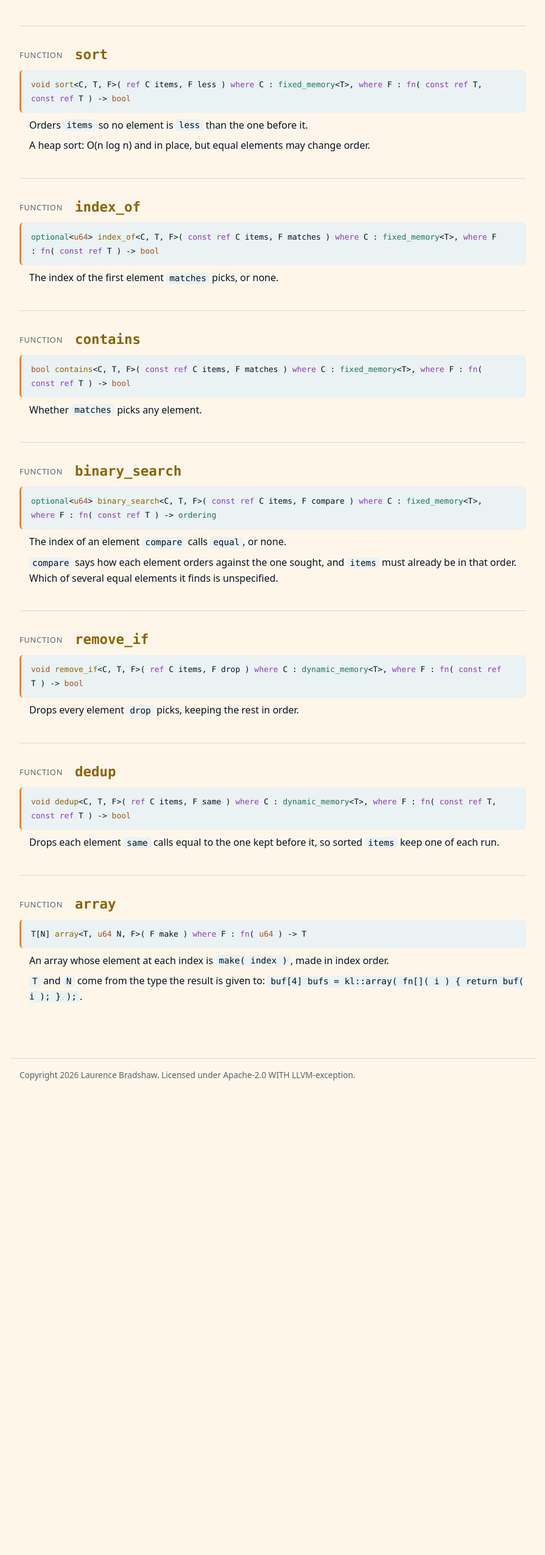
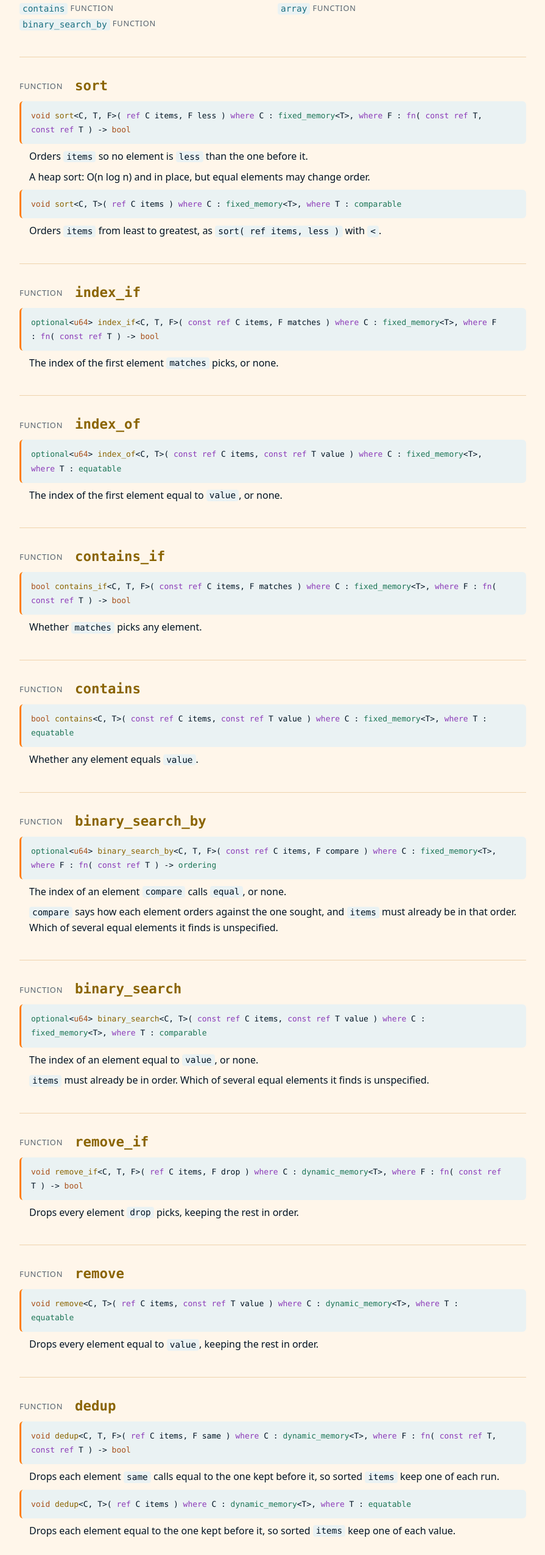
Before and after one commit to LaurenceBradshaw/keel, a plain HTML site: page keel_stl/docs/algorithm.html in a window 1280 px wide. Shown: the part 247-2797 px from the top of the page at 61% size, without its empty margins (192-1087 px from the left). Before the commit the page ends 2053 px from the top, so only its background shows below. Drawn offline with Linux system fonts and the light colour scheme.

Commit message:
add value forms of the algorithms, fix binary_search's direction

```diff
--- a/keel_stl/docs/algorithm.html
+++ b/keel_stl/docs/algorithm.html
@@ -13,10 +13,14 @@
 <h1><span class="kind">module</span> <a class="package" href="index.html">kl</a>::algorithm</h1>
 <ul class="contents">
 <li><a href="#sort"><code>sort</code></a> <span class="kind">function</span></li>
+<li><a href="#index_if"><code>index_if</code></a> <span class="kind">function</span></li>
 <li><a href="#index_of"><code>index_of</code></a> <span class="kind">function</span></li>
+<li><a href="#contains_if"><code>contains_if</code></a> <span class="kind">function</span></li>
 <li><a href="#contains"><code>contains</code></a> <span class="kind">function</span></li>
+<li><a href="#binary_search_by"><code>binary_search_by</code></a> <span class="kind">function</span></li>
 <li><a href="#binary_search"><code>binary_search</code></a> <span class="kind">function</span></li>
 <li><a href="#remove_if"><code>remove_if</code></a> <span class="kind">function</span></li>
+<li><a href="#remove"><code>remove</code></a> <span class="kind">function</span></li>
 <li><a href="#dedup"><code>dedup</code></a> <span class="kind">function</span></li>
 <li><a href="#array"><code>array</code></a> <span class="kind">function</span></li>
 </ul>
@@ -28,34 +32,66 @@
 <p>Orders <code>items</code> so no element is <code>less</code> than the one before it.</p>
 <p>A heap sort: O(n log n) and in place, but equal elements may change order.</p>
 </div>
+<pre class="signature"><a class="anchor" href="#sort" aria-label="Link to sort">#</a><code><a class="prim" href="prelude.html#void">void</a> <span class="fn">sort</span>&lt;C, T&gt;( <span class="kw">ref</span> C items ) <span class="kw">where</span> C : <a class="type" href="prelude.html#fixed_memory">fixed_memory</a>&lt;T&gt;, <span class="kw">where</span> T : <a class="type" href="prelude.html#comparable">comparable</a></code></pre>
+<div class="doc">
+<p>Orders <code>items</code> from least to greatest, as <code>sort( ref items, less )</code> with <code>&lt;</code>.</p>
+</div>
 </div>
 </section>
 <section class="entry">
-<h2><span class="kind">function</span> <span class="fn">index_of</span></h2>
-<div class="group" id="index_of">
-<pre class="signature"><a class="anchor" href="#index_of" aria-label="Link to index_of">#</a><code><a class="type" href="optional.html#optional">optional</a>&lt;<a class="prim" href="prelude.html#u64">u64</a>&gt; <span class="fn">index_of</span>&lt;C, T, F&gt;( <span class="kw">const</span> <span class="kw">ref</span> C items, F matches ) <span class="kw">where</span> C : <a class="type" href="prelude.html#fixed_memory">fixed_memory</a>&lt;T&gt;, <span class="kw">where</span> F : <span class="kw">fn</span>( <span class="kw">const</span> <span class="kw">ref</span> T ) -&gt; <a class="prim" href="prelude.html#bool">bool</a></code></pre>
+<h2><span class="kind">function</span> <span class="fn">index_if</span></h2>
+<div class="group" id="index_if">
+<pre class="signature"><a class="anchor" href="#index_if" aria-label="Link to index_if">#</a><code><a class="type" href="optional.html#optional">optional</a>&lt;<a class="prim" href="prelude.html#u64">u64</a>&gt; <span class="fn">index_if</span>&lt;C, T, F&gt;( <span class="kw">const</span> <span class="kw">ref</span> C items, F matches ) <span class="kw">where</span> C : <a class="type" href="prelude.html#fixed_memory">fixed_memory</a>&lt;T&gt;, <span class="kw">where</span> F : <span class="kw">fn</span>( <span class="kw">const</span> <span class="kw">ref</span> T ) -&gt; <a class="prim" href="prelude.html#bool">bool</a></code></pre>
 <div class="doc">
 <p>The index of the first element <code>matches</code> picks, or none.</p>
 </div>
 </div>
 </section>
 <section class="entry">
-<h2><span class="kind">function</span> <span class="fn">contains</span></h2>
-<div class="group" id="contains">
-<pre class="signature"><a class="anchor" href="#contains" aria-label="Link to contains">#</a><code><a class="prim" href="prelude.html#bool">bool</a> <span class="fn">contains</span>&lt;C, T, F&gt;( <span class="kw">const</span> <span class="kw">ref</span> C items, F matches ) <span class="kw">where</span> C : <a class="type" href="prelude.html#fixed_memory">fixed_memory</a>&lt;T&gt;, <span class="kw">where</span> F : <span class="kw">fn</span>( <span class="kw">const</span> <span class="kw">ref</span> T ) -&gt; <a class="prim" href="prelude.html#bool">bool</a></code></pre>
+<h2><span class="kind">function</span> <span class="fn">index_of</span></h2>
+<div class="group" id="index_of">
+<pre class="signature"><a class="anchor" href="#index_of" aria-label="Link to index_of">#</a><code><a class="type" href="optional.html#optional">optional</a>&lt;<a class="prim" href="prelude.html#u64">u64</a>&gt; <span class="fn">index_of</span>&lt;C, T&gt;( <span class="kw">const</span> <span class="kw">ref</span> C items, <span class="kw">const</span> <span class="kw">ref</span> T value ) <span class="kw">where</span> C : <a class="type" href="prelude.html#fixed_memory">fixed_memory</a>&lt;T&gt;, <span class="kw">where</span> T : <a class="type" href="prelude.html#equatable">equatable</a></code></pre>
+<div class="doc">
+<p>The index of the first element equal to <code>value</code>, or none.</p>
+</div>
+</div>
+</section>
+<section class="entry">
+<h2><span class="kind">function</span> <span class="fn">contains_if</span></h2>
+<div class="group" id="contains_if">
+<pre class="signature"><a class="anchor" href="#contains_if" aria-label="Link to contains_if">#</a><code><a class="prim" href="prelude.html#bool">bool</a> <span class="fn">contains_if</span>&lt;C, T, F&gt;( <span class="kw">const</span> <span class="kw">ref</span> C items, F matches ) <span class="kw">where</span> C : <a class="type" href="prelude.html#fixed_memory">fixed_memory</a>&lt;T&gt;, <span class="kw">where</span> F : <span class="kw">fn</span>( <span class="kw">const</span> <span class="kw">ref</span> T ) -&gt; <a class="prim" href="prelude.html#bool">bool</a></code></pre>
 <div class="doc">
 <p>Whether <code>matches</code> picks any element.</p>
 </div>
 </div>
 </section>
 <section class="entry">
-<h2><span class="kind">function</span> <span class="fn">binary_search</span></h2>
-<div class="group" id="binary_search">
-<pre class="signature"><a class="anchor" href="#binary_search" aria-label="Link to binary_search">#</a><code><a class="type" href="optional.html#optional">optional</a>&lt;<a class="prim" href="prelude.html#u64">u64</a>&gt; <span class="fn">binary_search</span>&lt;C, T, F&gt;( <span class="kw">const</span> <span class="kw">ref</span> C items, F compare ) <span class="kw">where</span> C : <a class="type" href="prelude.html#fixed_memory">fixed_memory</a>&lt;T&gt;, <span class="kw">where</span> F : <span class="kw">fn</span>( <span class="kw">const</span> <span class="kw">ref</span> T ) -&gt; <a class="type" href="prelude.html#ordering">ordering</a></code></pre>
+<h2><span class="kind">function</span> <span class="fn">contains</span></h2>
+<div class="group" id="contains">
+<pre class="signature"><a class="anchor" href="#contains" aria-label="Link to contains">#</a><code><a class="prim" href="prelude.html#bool">bool</a> <span class="fn">contains</span>&lt;C, T&gt;( <span class="kw">const</span> <span class="kw">ref</span> C items, <span class="kw">const</span> <span class="kw">ref</span> T value ) <span class="kw">where</span> C : <a class="type" href="prelude.html#fixed_memory">fixed_memory</a>&lt;T&gt;, <span class="kw">where</span> T : <a class="type" href="prelude.html#equatable">equatable</a></code></pre>
+<div class="doc">
+<p>Whether any element equals <code>value</code>.</p>
+</div>
+</div>
+</section>
+<section class="entry">
+<h2><span class="kind">function</span> <span class="fn">binary_search_by</span></h2>
+<div class="group" id="binary_search_by">
+<pre class="signature"><a class="anchor" href="#binary_search_by" aria-label="Link to binary_search_by">#</a><code><a class="type" href="optional.html#optional">optional</a>&lt;<a class="prim" href="prelude.html#u64">u64</a>&gt; <span class="fn">binary_search_by</span>&lt;C, T, F&gt;( <span class="kw">const</span> <span class="kw">ref</span> C items, F compare ) <span class="kw">where</span> C : <a class="type" href="prelude.html#fixed_memory">fixed_memory</a>&lt;T&gt;, <span class="kw">where</span> F : <span class="kw">fn</span>( <span class="kw">const</span> <span class="kw">ref</span> T ) -&gt; <a class="type" href="prelude.html#ordering">ordering</a></code></pre>
 <div class="doc">
 <p>The index of an element <code>compare</code> calls <code>equal</code>, or none.</p>
 <p><code>compare</code> says how each element orders against the one sought, and <code>items</code> must already be in
 that order. Which of several equal elements it finds is unspecified.</p>
+</div>
+</div>
+</section>
+<section class="entry">
+<h2><span class="kind">function</span> <span class="fn">binary_search</span></h2>
+<div class="group" id="binary_search">
+<pre class="signature"><a class="anchor" href="#binary_search" aria-label="Link to binary_search">#</a><code><a class="type" href="optional.html#optional">optional</a>&lt;<a class="prim" href="prelude.html#u64">u64</a>&gt; <span class="fn">binary_search</span>&lt;C, T&gt;( <span class="kw">const</span> <span class="kw">ref</span> C items, <span class="kw">const</span> <span class="kw">ref</span> T value ) <span class="kw">where</span> C : <a class="type" href="prelude.html#fixed_memory">fixed_memory</a>&lt;T&gt;, <span class="kw">where</span> T : <a class="type" href="prelude.html#comparable">comparable</a></code></pre>
+<div class="doc">
+<p>The index of an element equal to <code>value</code>, or none.</p>
+<p><code>items</code> must already be in order. Which of several equal elements it finds is unspecified.</p>
 </div>
 </div>
 </section>
@@ -69,12 +105,25 @@ that order. Which of several equal elements it finds is unspecified.</p>
 </div>
 </section>
 <section class="entry">
+<h2><span class="kind">function</span> <span class="fn">remove</span></h2>
+<div class="group" id="remove">
+<pre class="signature"><a class="anchor" href="#remove" aria-label="Link to remove">#</a><code><a class="prim" href="prelude.html#void">void</a> <span class="fn">remove</span>&lt;C, T&gt;( <span class="kw">ref</span> C items, <span class="kw">const</span> <span class="kw">ref</span> T value ) <span class="kw">where</span> C : <a class="type" href="prelude.html#dynamic_memory">dynamic_memory</a>&lt;T&gt;, <span class="kw">where</span> T : <a class="type" href="prelude.html#equatable">equatable</a></code></pre>
+<div class="doc">
+<p>Drops every element equal to <code>value</code>, keeping the rest in order.</p>
+</div>
+</div>
+</section>
+<section class="entry">
 <h2><span class="kind">function</span> <span class="fn">dedup</span></h2>
 <div class="group" id="dedup">
 <pre class="signature"><a class="anchor" href="#dedup" aria-label="Link to dedup">#</a><code><a class="prim" href="prelude.html#void">void</a> <span class="fn">dedup</span>&lt;C, T, F&gt;( <span class="kw">ref</span> C items, F same ) <span class="kw">where</span> C : <a class="type" href="prelude.html#dynamic_memory">dynamic_memory</a>&lt;T&gt;, <span class="kw">where</span> F : <span class="kw">fn</span>( <span class="kw">const</span> <span class="kw">ref</span> T, <span class="kw">const</span> <span class="kw">ref</span> T ) -&gt; <a class="prim" href="prelude.html#bool">bool</a></code></pre>
 <div class="doc">
 <p>Drops each element <code>same</code> calls equal to the one kept before it, so sorted <code>items</code> keep one
 of each run.</p>
+</div>
+<pre class="signature"><a class="anchor" href="#dedup" aria-label="Link to dedup">#</a><code><a class="prim" href="prelude.html#void">void</a> <span class="fn">dedup</span>&lt;C, T&gt;( <span class="kw">ref</span> C items ) <span class="kw">where</span> C : <a class="type" href="prelude.html#dynamic_memory">dynamic_memory</a>&lt;T&gt;, <span class="kw">where</span> T : <a class="type" href="prelude.html#equatable">equatable</a></code></pre>
+<div class="doc">
+<p>Drops each element equal to the one kept before it, so sorted <code>items</code> keep one of each value.</p>
 </div>
 </div>
 </section>
```
Also changed, not shown: docs/PLAN.md (+10 -0 lines), keel_stl/docs/index.html (+11 -3 lines), 1 other file.
